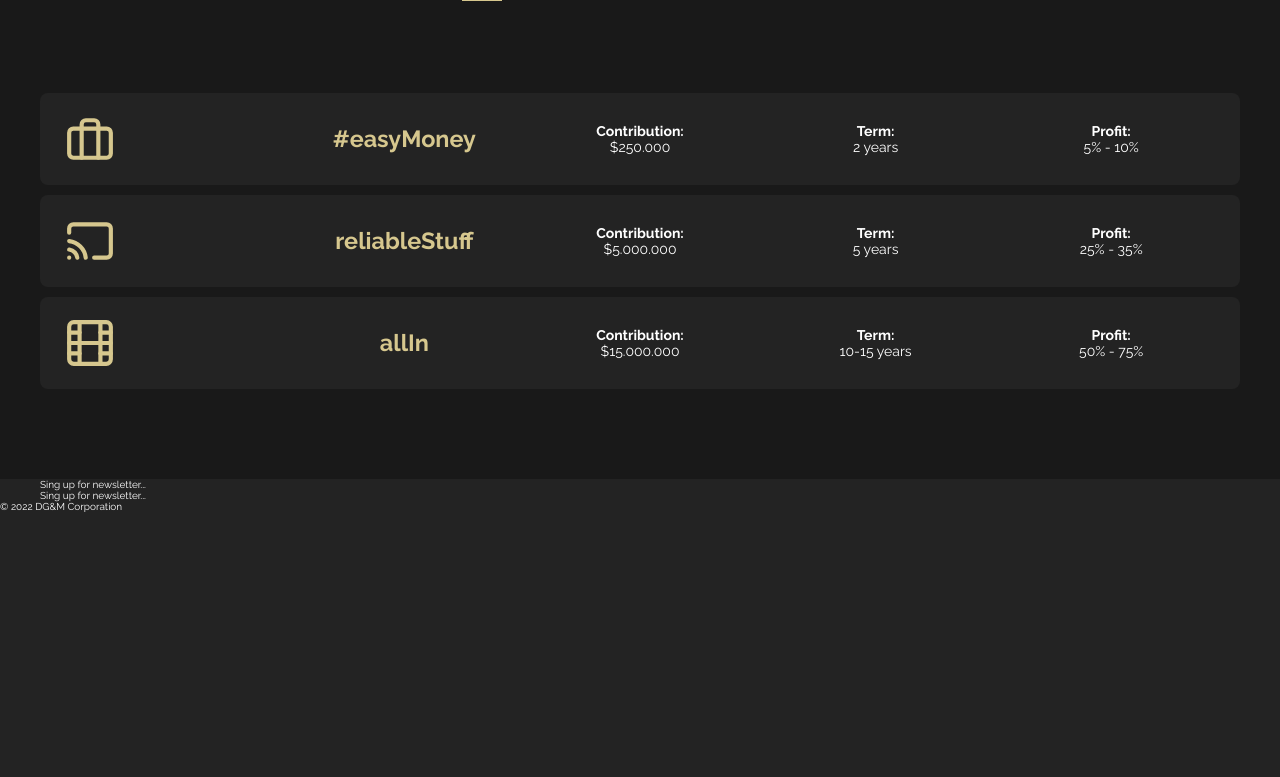
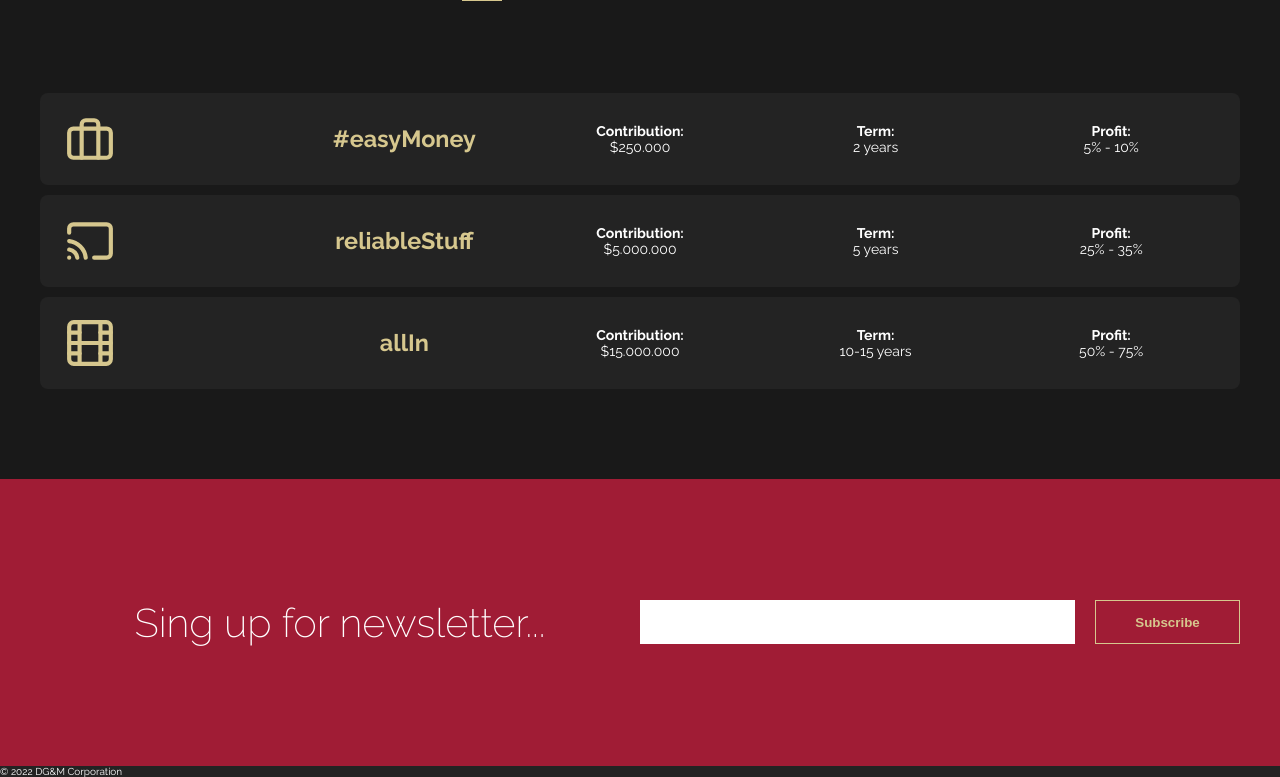
Before and after one commit to hacidd/dgm-grid, a plain HTML site: page index.html in a window 1280 px wide. Shown: the part 2642-3419 px from the top of the page. Before the commit the page ends 3154 px from the top, so only its background shows below. Drawn offline with nearby package versions, Linux system fonts and the light colour scheme; files that its build step writes are made by us from their sources.

Commit message:
finished form

```diff
--- a/index.html
+++ b/index.html
@@ -193,13 +193,14 @@
             </div>
             </section>
 
-            <section class="newsletter">
+            <section id="contact" class="newsletter">
                 <div class="wrapper newsletter__wrapper">
                     <div class="newsletter__text">
                         <p>Sing up for newsletter...</p>
                     </div>
-                    <div class="newsletter__text">
-                        <p>Sing up for newsletter...</p>
+                    <div class="newsletter__form">
+                        <input class="newsletter__form-input" type="text">
+                        <button class="newsletter__form-btn">Subscribe</button>
                     </div>
                 </div>
 
--- a/scss/_medium.scss
+++ b/scss/_medium.scss
@@ -31,4 +31,24 @@
 			margin: 0em 1em;
 		}
 	}
+
+	.newsletter {
+		&__wrapper {
+			display: grid;
+			grid-template-columns: 1fr 1fr;
+			align-items: center;
+		}
+		&__text {
+			margin-bottom: 0;
+		}
+		&__form {
+			display: grid;
+			grid-template-columns: 3fr 1fr;
+			gap: 20px;
+
+			&-input {
+				margin-bottom: 0;
+			}
+		}
+	}
 }
--- a/scss/main.scss
+++ b/scss/main.scss
@@ -235,9 +235,9 @@ h1.company-name {
 	position: relative;
 	display: grid;
 	grid-template-areas:
-		"title title title"
-		"box box box"
-		"box box box";
+		'title title title'
+		'box box box'
+		'box box box';
 	padding: 6em 2em;
 	&__title {
 		grid-area: title;
@@ -248,7 +248,7 @@ h1.company-name {
 	&__box-img {
 		width: 100%;
 		object-fit: cover;
-			filter: sepia()
+		filter: sepia();
 	}
 	&__box-title {
 		margin: 0.3em 0;
@@ -267,7 +267,7 @@ h1.company-name {
 		color: $gold;
 		text-align: right;
 		text-decoration: none;
-			transition: color .3s;
+		transition: color 0.3s;
 		&:hover {
 			color: $darkgold;
 		}
@@ -307,8 +307,45 @@ h1.company-name {
 	&__item-name {
 		margin-top: 0;
 		margin-bottom: 1.5em;
-		font-size: 2.0rem;
+		font-size: 2rem;
 		color: $gold;
+	}
+}
+
+// NEWLETTER
+
+.newsletter {
+	padding: 8em 2em;
+	background-color: $red;
+	text-align: center;
+	&__text {
+		padding: 1em;
+		margin-bottom: 1em;
+		font-size: 4rem;
+		font-weight: 200;
+	}
+	&__form {
+		&-input {
+			margin-bottom: 1em;
+			padding: 1em;
+			width: 100%;
+			border-left-color: $white;
+			border: 1px solid transparent;
+		}
+		&-btn {
+			padding: 1em;
+			border: 1px solid $gold;
+			background: none;
+			color: $gold;
+			font-weight: bold;
+			cursor: pointer;
+			transition: background-color .3s, color .3s;
+
+			&:hover {
+				color: $red;
+				background-color: $gold;
+			}
+		}
 	}
 }
 @import './small';
```
Also changed, not shown: css/main.css, img/gallery/1.jpg (added), img/gallery/2.jpg (added), img/gallery/3.jpg (added), img/gallery/4.jpg (added), img/gallery/5.jpg (added), img/gallery/6.jpg (added), img/gallery/7.jpg (added), img/gallery/8.jpg (added), 1 other file. Lines whose indentation alone changed are shown as unchanged.
